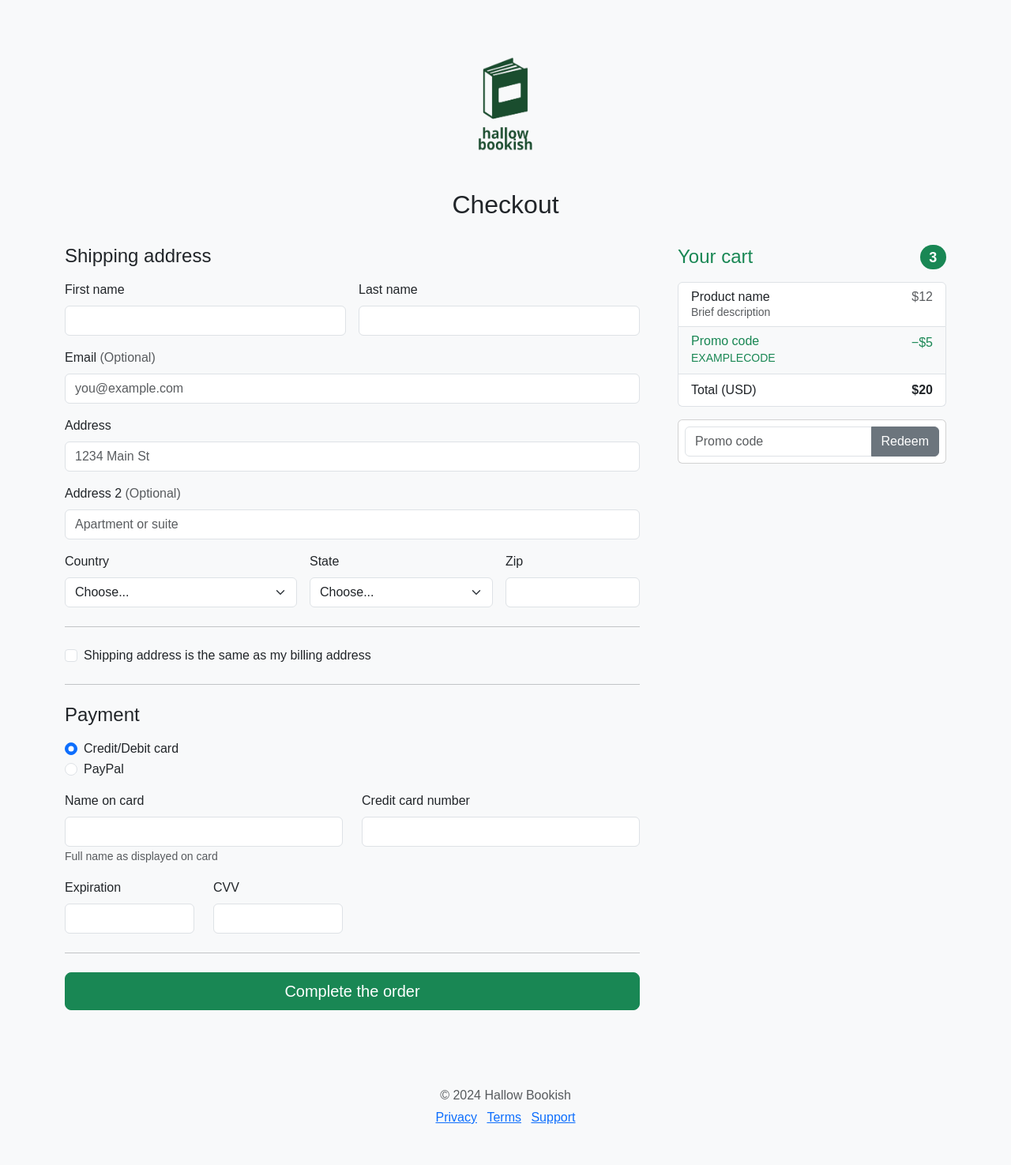
After one commit to buholica/bookstore, a Flask app: page /checkout in a window 1280 px wide. The commit adds this page. Shown: the whole page at 79% size. Run offline with Flask 3, Linux system fonts and the light colour scheme; some libraries are stand-ins or nearby versions.

Commit message:
Add checkout page

```diff
--- a/main.py
+++ b/main.py
@@ -38,13 +38,17 @@ class Books(db.Model):
 with app.app_context():
     db.create_all()
 
-CURRENT_YEAR = datetime.now().year
-
 
 @app.context_processor
 def count_cart_items():
     cart_count = len(session.get("cart", []))
     return dict(cart_count=cart_count)
+
+
+@app.context_processor
+def show_current_year():
+    current_year = datetime.now().year
+    return dict(current_year=current_year)
 
 
 # ----------------------------- Routes ------------------------- #
@@ -53,7 +57,7 @@ def homepage():
     result = db.session.execute(db.select(Books))
     books = result.scalars().all()
     new_books = books[-4:]
-    return render_template("index.html", books=new_books, year=CURRENT_YEAR)
+    return render_template("index.html", books=new_books)
 
 
 @app.route("/faq")
@@ -171,5 +175,10 @@ def decrease_quantity():
     return redirect(url_for("show_cart"))
 
 
+@app.route("/checkout")
+def checkout():
+    return render_template("checkout.html")
+
+
 if __name__ == "__main__":
     app.run(debug=True)
--- a/templates/cart.html
+++ b/templates/cart.html
@@ -116,7 +116,9 @@
                                         <h5>$ {{total}}</h5>
                                     </div>
                                     <div class="d-grid gap-3">
-                                        <button type="button" class="btn btn-light btn-lg px-5">Checkout</button>
+                                        <a href={{url_for('checkout')}}>
+                                            <button type="button" class="btn btn-light btn-lg px-5">Checkout</button>
+                                        </a>
                                     </div>
                                 </div>
                             </div>
--- /dev/null
+++ b/templates/checkout.html
@@ -0,0 +1,213 @@
+<!DOCTYPE html>
+<html lang="en">
+
+	<head>
+	    <meta charset="UTF-8">
+	    <meta http-equiv="X-UA-Compatible" content="IE=edge">
+	    <meta name="viewport" content="width=device-width, initial-scale=1.0">
+	    <title>Hallow Bookish</title>
+	    <link rel="icon" type="image/x-icon" href="/static/img/book_icon.png">
+
+	    <link rel="stylesheet" type="text/css" href="/static/styles.css">
+	    <!--Bootstrap-->
+	    <link href="https://cdn.jsdelivr.net/npm/bootstrap@5.3.3/dist/css/bootstrap.min.css" rel="stylesheet"
+	        integrity="sha384-QWTKZyjpPEjISv5WaRU9OFeRpok6YctnYmDr5pNlyT2bRjXh0JMhjY6hW+ALEwIH" crossorigin="anonymous">
+	    <link rel="stylesheet" href="https://cdn.jsdelivr.net/npm/bootstrap-icons@1.11.3/font/bootstrap-icons.min.css">
+
+	    <!--Font awesome!-->
+	    <script src="https://kit.fontawesome.com/f4e855eb8f.js" crossorigin="anonymous"></script>
+	</head>
+	<body class="bg-body-tertiary" data-new-gr-c-s-check-loaded="14.1176.0" data-gr-ext-installed="">
+
+
+		<div class="container">
+			<main>
+			    <div class="py-4 text-center">
+				    <a href="{{ url_for('homepage') }}" class="d-inline-flex justify-content-center link-body-emphasis text-decoration-none py-5">
+				        <img class="bi" width="90" height="120" role="img" aria-label="logo" src="/static/img/logo.png">
+			        </a>
+			      <h2>Checkout</h2>
+			    </div>
+
+			    <div class="row g-5">
+				    <div class="col-md-5 col-lg-4 order-md-last">
+				        <h4 class="d-flex justify-content-between align-items-center mb-3">
+				            <span class="text-success">Your cart</span>
+				            <span class="badge bg-success rounded-pill">3</span>
+				        </h4>
+				        <ul class="list-group mb-3">
+				            <li class="list-group-item d-flex justify-content-between lh-sm">
+				                <div>
+				                    <h6 class="my-0">Product name</h6>
+				                    <small class="text-body-secondary">Brief description</small>
+				                </div>
+				                <span class="text-body-secondary">$12</span>
+				            </li>
+				            <li class="list-group-item d-flex justify-content-between bg-body-tertiary">
+				                <div class="text-success">
+				                    <h6 class="my-0">Promo code</h6>
+				                    <small>EXAMPLECODE</small>
+				                </div>
+				                <span class="text-success">−$5</span>
+				            </li>
+				            <li class="list-group-item d-flex justify-content-between">
+				                <span>Total (USD)</span>
+				                <strong>$20</strong>
+				            </li>
+				        </ul>
+
+				        <form class="card p-2">
+				            <div class="input-group">
+				                <input type="text" class="form-control" placeholder="Promo code">
+				                <button type="submit" class="btn btn-secondary">Redeem</button>
+				            </div>
+				        </form>
+			        </div>
+				    <div class="col-md-7 col-lg-8">
+					    <h4 class="mb-3">Shipping address</h4>
+					    <form class="needs-validation" novalidate="">
+						    <div class="row g-3">
+							    <div class="col-sm-6">
+								    <label for="firstName" class="form-label">First name</label>
+								    <input type="text" class="form-control" id="firstName" placeholder="" value="" required="">
+								    <div class="invalid-feedback">
+									    Valid first name is required.
+								    </div>
+							    </div>
+
+							    <div class="col-sm-6">
+								    <label for="lastName" class="form-label">Last name</label>
+								    <input type="text" class="form-control" id="lastName" placeholder="" value="" required="">
+								    <div class="invalid-feedback">
+									    Valid last name is required.
+								    </div>
+							    </div>
+
+							    <div class="col-12">
+								    <label for="email" class="form-label">Email <span class="text-body-secondary">(Optional)</span></label>
+								    <input type="email" class="form-control" id="email" placeholder="you@example.com">
+								    <div class="invalid-feedback">
+									    Please enter a valid email address for shipping updates.
+								    </div>
+							    </div>
+
+							    <div class="col-12">
+								    <label for="address" class="form-label">Address</label>
+								    <input type="text" class="form-control" id="address" placeholder="1234 Main St" required="">
+								    <div class="invalid-feedback">
+									    Please enter your shipping address.
+								    </div>
+							    </div>
+
+							    <div class="col-12">
+								    <label for="address2" class="form-label">Address 2 <span class="text-body-secondary">(Optional)</span></label>
+								    <input type="text" class="form-control" id="address2" placeholder="Apartment or suite">
+							    </div>
+
+							    <div class="col-md-5">
+								    <label for="country" class="form-label">Country</label>
+								    <select class="form-select" id="country" required="">
+									    <option value="">Choose...</option>
+									    <option>United States</option>
+								    </select>
+								    <div class="invalid-feedback">
+									    Please select a valid country.
+								    </div>
+							    </div>
+
+							    <div class="col-md-4">
+								    <label for="state" class="form-label">State</label>
+								    <select class="form-select" id="state" required="">
+									    <option value="">Choose...</option>
+									    <option>California</option>
+								    </select>
+								    <div class="invalid-feedback">
+									    Please provide a valid state.
+								    </div>
+							    </div>
+
+							    <div class="col-md-3">
+								    <label for="zip" class="form-label">Zip</label>
+								    <input type="text" class="form-control" id="zip" placeholder="" required="">
+								    <div class="invalid-feedback">
+									    Zip code required.
+								    </div>
+							    </div>
+						    </div>
+
+						    <hr class="my-4">
+
+						    <div class="form-check">
+							    <input type="checkbox" class="form-check-input" id="same-address">
+							    <label class="form-check-label" for="same-address">Shipping address is the same as my billing address</label>
+						    </div>
+
+						    <hr class="my-4">
+
+						    <h4 class="mb-3">Payment</h4>
+
+						    <div class="my-3">
+							    <div class="form-check">
+								    <input id="credit" name="paymentMethod" type="radio" class="form-check-input" checked="" required="">
+								    <label class="form-check-label" for="credit">Credit/Debit card</label>
+							    </div>
+							    <div class="form-check">
+								    <input id="paypal" name="paymentMethod" type="radio" class="form-check-input" required="">
+								    <label class="form-check-label" for="paypal">PayPal</label>
+							    </div>
+						    </div>
+
+						    <div class="row gy-3">
+							    <div class="col-md-6">
+								    <label for="cc-name" class="form-label">Name on card</label>
+								    <input type="text" class="form-control" id="cc-name" placeholder="" required="">
+								    <small class="text-body-secondary">Full name as displayed on card</small>
+								    <div class="invalid-feedback">
+									    Name on card is required
+								    </div>
+							    </div>
+
+							    <div class="col-md-6">
+								    <label for="cc-number" class="form-label">Credit card number</label>
+								    <input type="text" class="form-control" id="cc-number" placeholder="" required="">
+								    <div class="invalid-feedback">
+									    Credit/Debit card number is required
+								    </div>
+							    </div>
+
+							    <div class="col-md-3">
+								    <label for="cc-expiration" class="form-label">Expiration</label>
+								    <input type="text" class="form-control" id="cc-expiration" placeholder="" required="">
+								    <div class="invalid-feedback">
+									    Expiration date required
+								    </div>
+							    </div>
+
+							    <div class="col-md-3">
+								    <label for="cc-cvv" class="form-label">CVV</label>
+								    <input type="text" class="form-control" id="cc-cvv" placeholder="" required="">
+								    <div class="invalid-feedback">
+									    Security code required
+								    </div>
+							    </div>
+						    </div>
+
+						    <hr class="my-4">
+						    <button class="w-100 btn btn-success btn-lg" type="submit">Complete the order</button>
+					    </form>
+				    </div>
+			    </div>
+			</main>
+
+			<footer class="my-5 pt-5 text-body-secondary text-center text-small">
+			    <p class="mb-1">© {{current_year}} Hallow Bookish</p>
+			    <ul class="list-inline">
+			      <li class="list-inline-item"><a href="#">Privacy</a></li>
+			      <li class="list-inline-item"><a href="#">Terms</a></li>
+			      <li class="list-inline-item"><a href="#">Support</a></li>
+			    </ul>
+			</footer>
+		</div>
+		<script src="/docs/5.3/dist/js/bootstrap.bundle.min.js" integrity="sha384-YvpcrYf0tY3lHB60NNkmXc5s9fDVZLESaAA55NDzOxhy9GkcIdslK1eN7N6jIeHz" crossorigin="anonymous"></script>
+	</body>
+</html>
--- a/templates/footer.html
+++ b/templates/footer.html
@@ -8,7 +8,7 @@
 
                     <div class="col-md-12 col-lg-3 mb-3">
                         <img alt="logo" src="/static/img/logo.png" width="50px" height="65px">
-                        <p class="mt-4 text-muted">© {{year}} Bookish<br>All rights reserved.</p>
+                        <p class="mt-4 text-muted">© {{current_year}} Bookish<br>All rights reserved.</p>
                     </div>
 
                     <div class="col-6 col-sm-6 col-md-4 col-lg-2 px-3">
--- a/templates/login.html
+++ b/templates/login.html
@@ -19,7 +19,7 @@
         <main class="form-signin m-auto">
             <form class="text-center">
                 <a href="{{ url_for('homepage') }}" class="d-inline-flex justify-content-center link-body-emphasis text-decoration-none py-5">
-                  <img class="bi" width="90" height="120" role="img" aria-label="logo" src="/static/img/logo.png"></img>
+                  <img class="bi" width="90" height="120" role="img" aria-label="logo" src="/static/img/logo.png">
                 </a>
                 <h1 class="h3 mb-3 fw-normal">Sign in</h1>
 
```
